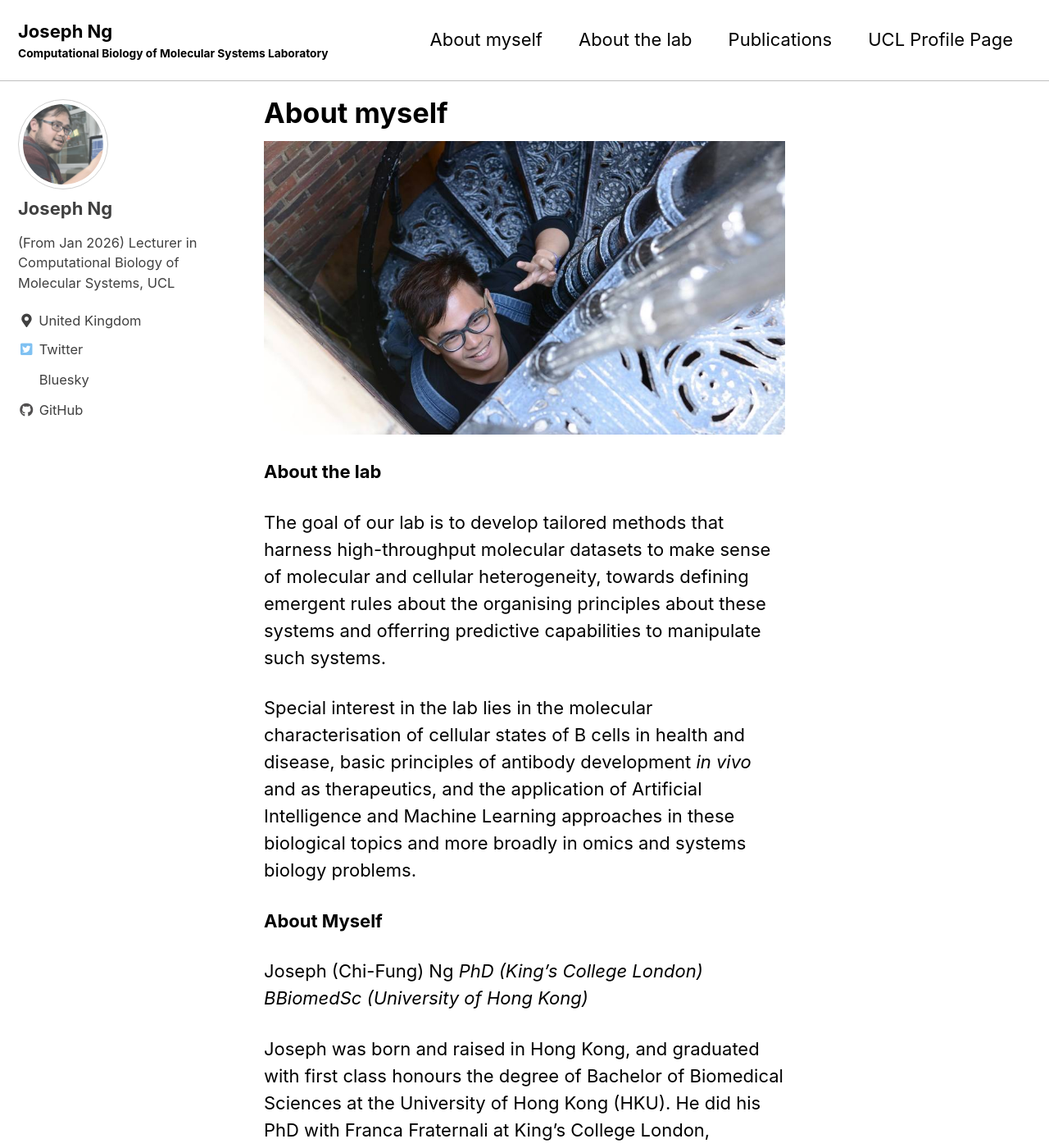
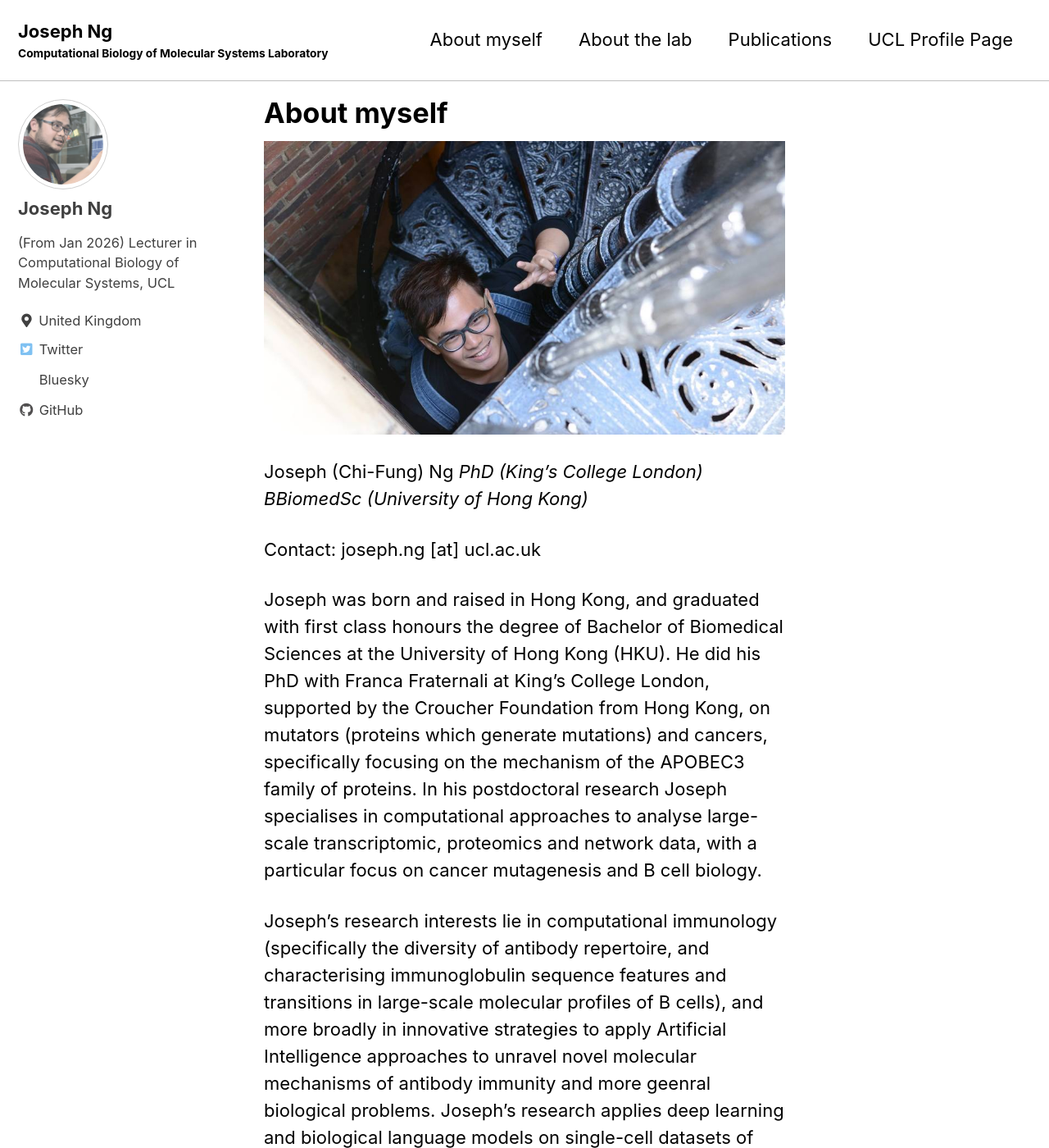
Before and after one commit to josef0731/josef0731.github.io, a Jekyll site: the page built from _pages/about.md, in a window 1280 px wide and 1400 px high. Shown: the whole window at 82% size. Built offline with Jekyll 4.4.1, drawn with Linux system fonts in a browser that asks for light colours; cached includes are drawn as plain includes.

Commit message:
'About the lab' moving
Removed detailed descriptions about the lab and personal background.

```diff
--- a/_pages/about.md
+++ b/_pages/about.md
@@ -12,17 +12,11 @@ permalink: /about/
 
 ![image-center](/assets/images/Joseph.jpg ){: .align-center}
 
-**About the lab**
-
-The goal of our lab is to develop tailored methods that harness high-throughput molecular datasets to make sense of molecular and cellular heterogeneity, towards defining emergent rules about the organising principles about these systems and offerring predictive capabilities to manipulate such systems.
-
-Special interest in the lab lies in the molecular characterisation of cellular states of B cells in health and disease, basic principles of antibody development *in vivo* and as therapeutics, and the application of Artificial Intelligence and Machine Learning approaches in these biological topics and more broadly in omics and systems biology problems.
-
-**About Myself**
-
 Joseph (Chi-Fung) Ng
 *PhD (King's College London)*
 *BBiomedSc (University of Hong Kong)*
+
+Contact: joseph.ng [at] ucl.ac.uk
 
 Joseph was born and raised in Hong Kong, and graduated with first class honours the degree of Bachelor of Biomedical Sciences at the University of Hong Kong (HKU). He did his PhD with Franca Fraternali at King’s College London, supported by the Croucher Foundation from Hong Kong, on mutators (proteins which generate mutations) and cancers, specifically focusing on the mechanism of the APOBEC3 family of proteins. In his postdoctoral research Joseph specialises in computational approaches to analyse large-scale transcriptomic, proteomics and network data, with a particular focus on cancer mutagenesis and B cell biology.
 
```
